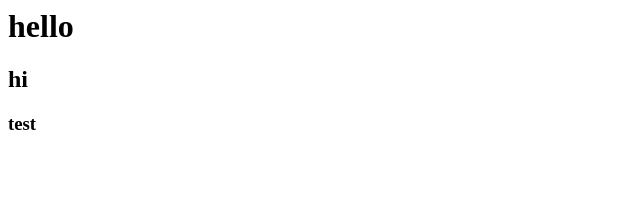
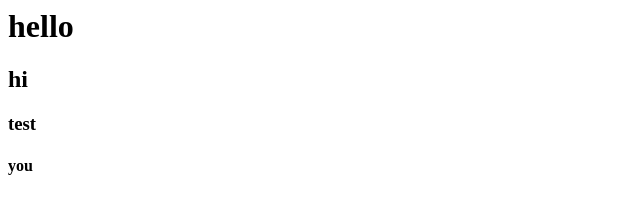
Before and after one commit to RiyaMacwan/Git, a plain HTML site: page index.html in a window 1280 px wide. Shown: the full height of the page, 0-640 px from the left. Drawn offline with Linux system fonts and the light colour scheme.

Commit message:
4th commit

```diff
--- a/index.html
+++ b/index.html
@@ -1,3 +1,4 @@
 <h1> hello </h1>
 <h2> hi </h2>
 <h3> test </h3>
+<h4> you </h4>
```
